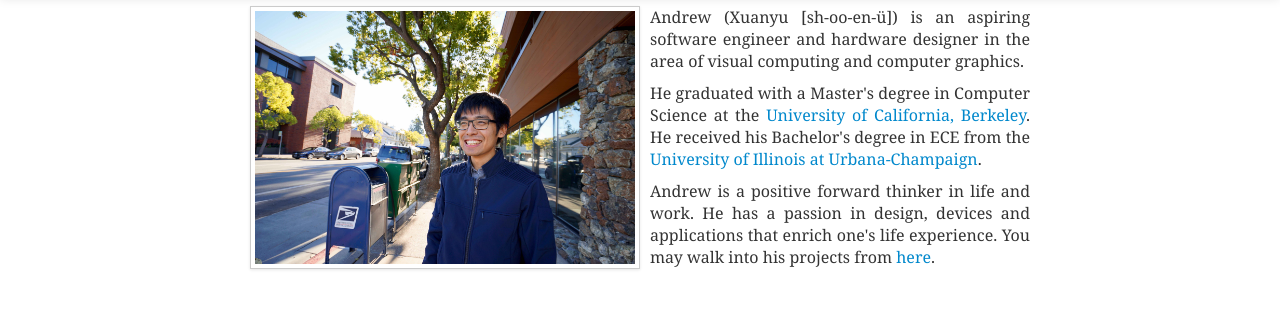
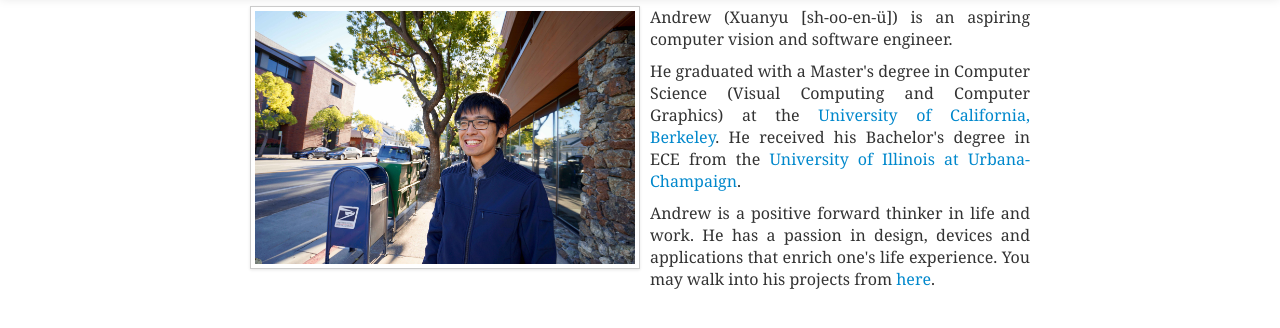
Before and after one commit to axzhong3/homepage, a plain HTML site: page index.html in a window 1280 px wide. Shown: the part 44-372 px from the top of the page. Drawn offline with nearby package versions, Linux system fonts and the light colour scheme.

Commit message:
update info

```diff
--- a/index.html
+++ b/index.html
@@ -46,8 +46,8 @@
           <img class="img-polaroid" src="pics/profile.jpg" alt="profile">
         </div>
         <div class="span5 copytop">
-	  <p>Andrew (Xuanyu [sh-oo-en-ü]) is an aspiring software engineer and hardware designer in the area of visual computing and computer graphics.</p>
-	  <p>He graduated with a Master's degree in Computer Science at the <a href="http://www.eecs.berkeley.edu" target="_blank">University of California, Berkeley</a>. He received his Bachelor's degree in ECE from the <a href="http://www.ece.illinois.edu" target="_blank">University of Illinois at Urbana-Champaign</a>.</p>
+	  <p>Andrew (Xuanyu [sh-oo-en-ü]) is an aspiring computer vision and software engineer.</p>
+	  <p>He graduated with a Master's degree in Computer Science (Visual Computing and Computer Graphics) at the <a href="http://www.eecs.berkeley.edu" target="_blank">University of California, Berkeley</a>. He received his Bachelor's degree in ECE from the <a href="http://www.ece.illinois.edu" target="_blank">University of Illinois at Urbana-Champaign</a>.</p>
 	  <p>Andrew is a positive forward thinker in life and work. He has a passion in design, devices and applications that enrich one's life experience. You may walk into his projects from <a href="projects.html">here</a>.</p>
         </div>
       </div>
```
